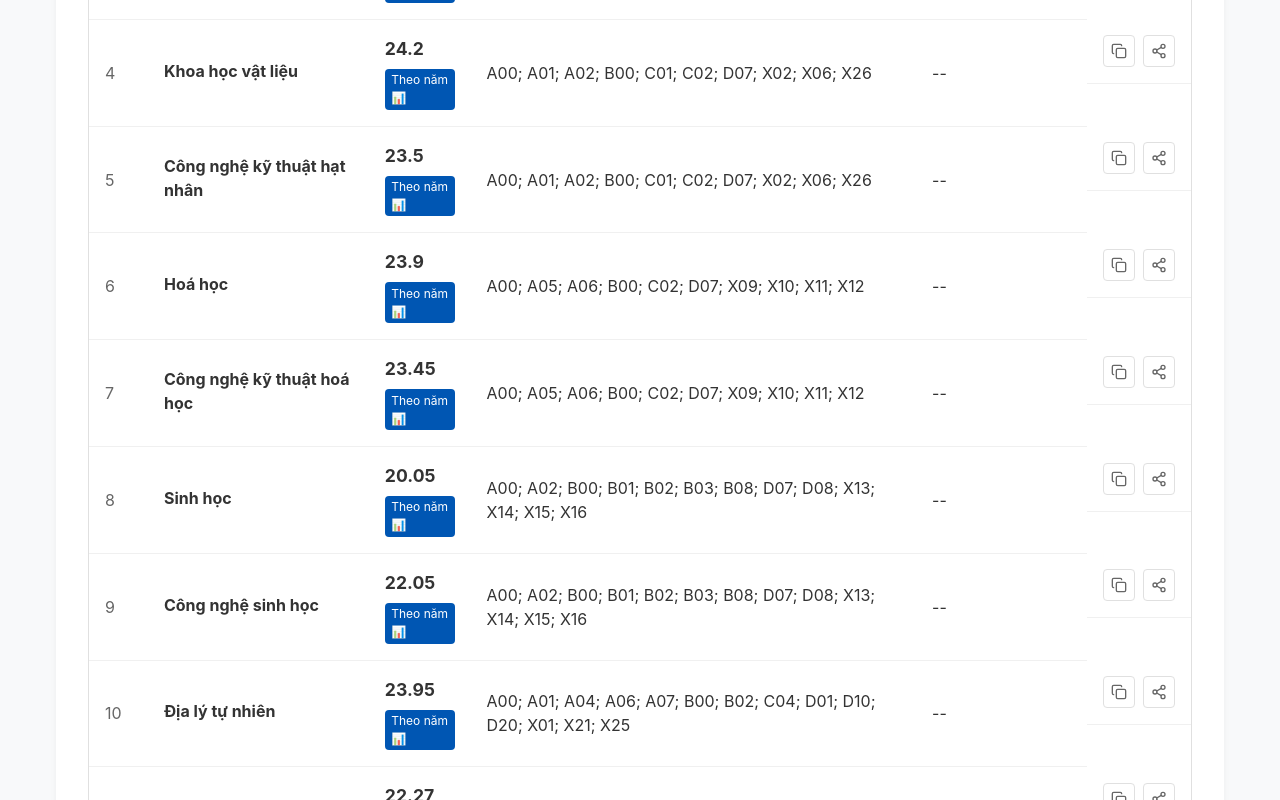
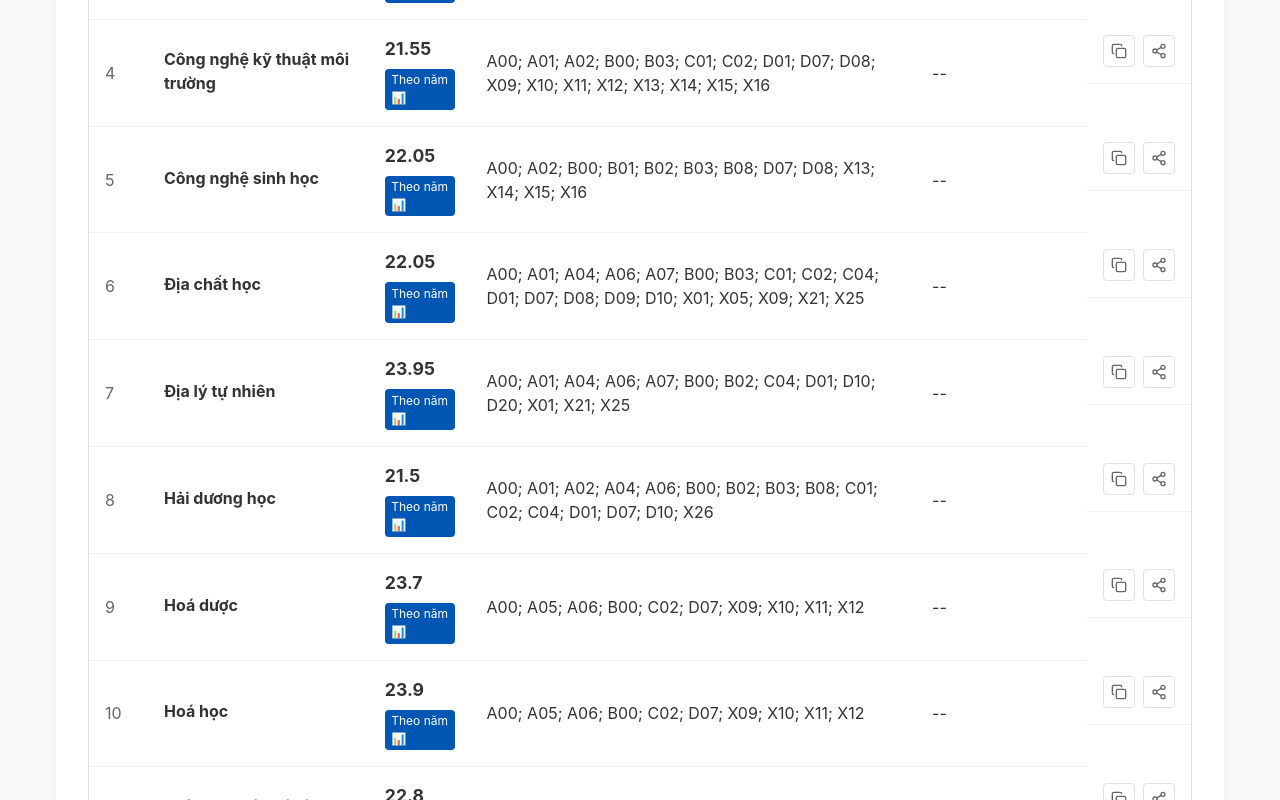
Before and after one commit to dthang09/huongnghiep, a React (Vite) app: page / in a window 1280 px wide. Both pictures are taken after a click on the element 640 px from the left and 1497 px from the top of the page. Shown: the part 1097-1897 px from the top of the page. Built offline with nearby package versions, Linux system fonts and the light colour scheme.

Commit message:
Implement block filtering and sorting functionality for school details

```diff
--- a/src/components/SchoolDetail.jsx
+++ b/src/components/SchoolDetail.jsx
@@ -13,11 +13,59 @@ const SchoolDetail = ({ schoolCode, onBack }) => {
     const scores = schoolScoresData?.scores || [];
 
     const [searchTerm, setSearchTerm] = useState('');
+    const [blockFilter, setBlockFilter] = useState('all');
+    const [sortOrder, setSortOrder] = useState('az');
+
+    // Extract all unique blocks from the combinations for dynamic filtering
+    const availableBlocks = new Set();
+    scores.forEach(score => {
+        const toHop = score["Tổ hợp môn"] || "";
+        const parts = toHop.split(/;\s*|,/);
+        parts.forEach(p => {
+            const letter = p.trim().charAt(0).toUpperCase();
+            if (letter && /[A-Z]/.test(letter)) {
+                availableBlocks.add(letter);
+            }
+        });
+    });
+    const blockList = Array.from(availableBlocks).sort();
 
     const filteredScores = scores.filter(score => {
-        if (!searchTerm) return true;
-        const term = searchTerm.toLowerCase();
-        return (score["Tên ngành"]?.toLowerCase().includes(term) || score["Mã ngành"]?.toLowerCase().includes(term));
+        // Search term filter
+        if (searchTerm) {
+            const term = searchTerm.toLowerCase();
+            const matchesSearch = (score["Tên ngành"]?.toLowerCase().includes(term) || score["Mã ngành"]?.toLowerCase().includes(term));
+            if (!matchesSearch) return false;
+        }
+
+        // Block filter
+        if (blockFilter !== 'all') {
+            const toHop = score["Tổ hợp môn"] || "";
+            // Check if any combination starts with the selected block letter
+            const matchesBlock = toHop.split(/;\s*|,/).some(p => p.trim().toUpperCase().startsWith(blockFilter));
+            if (!matchesBlock) return false;
+        }
+
+        return true;
+    }).sort((a, b) => {
+        const nameA = (a["Tên ngành"] || "").trim().toLowerCase();
+        const nameB = (b["Tên ngành"] || "").trim().toLowerCase();
+
+        const scoreA = parseFloat(a["Điểm chuẩn"]) || 0;
+        const scoreB = parseFloat(b["Điểm chuẩn"]) || 0;
+
+        switch (sortOrder) {
+            case 'az':
+                return nameA.localeCompare(nameB);
+            case 'za':
+                return nameB.localeCompare(nameA);
+            case 'score-desc':
+                return scoreB - scoreA;
+            case 'score-asc':
+                return scoreA - scoreB;
+            default:
+                return 0;
+        }
     });
 
     return (
@@ -90,14 +138,20 @@ const SchoolDetail = ({ schoolCode, onBack }) => {
                 <div className="scores-filters-bar">
                     <div className="filter-dropdown">
                         <Filter size={18} />
-                        <select defaultValue="all">
+                        <select value={blockFilter} onChange={e => setBlockFilter(e.target.value)}>
                             <option value="all">Tất cả các khối</option>
+                            {blockList.map(b => (
+                                <option key={b} value={b}>Khối {b}</option>
+                            ))}
                         </select>
                     </div>
                     <div className="filter-dropdown">
                         <ArrowDownAZ size={18} />
-                        <select defaultValue="az">
+                        <select value={sortOrder} onChange={e => setSortOrder(e.target.value)}>
                             <option value="az">Tên ngành A → Z</option>
+                            <option value="za">Tên ngành Z → A</option>
+                            <option value="score-desc">Điểm chuẩn Cao → Thấp</option>
+                            <option value="score-asc">Điểm chuẩn Thấp → Cao</option>
                         </select>
                     </div>
                     <div className="search-input-wrapper flex-1">
```
